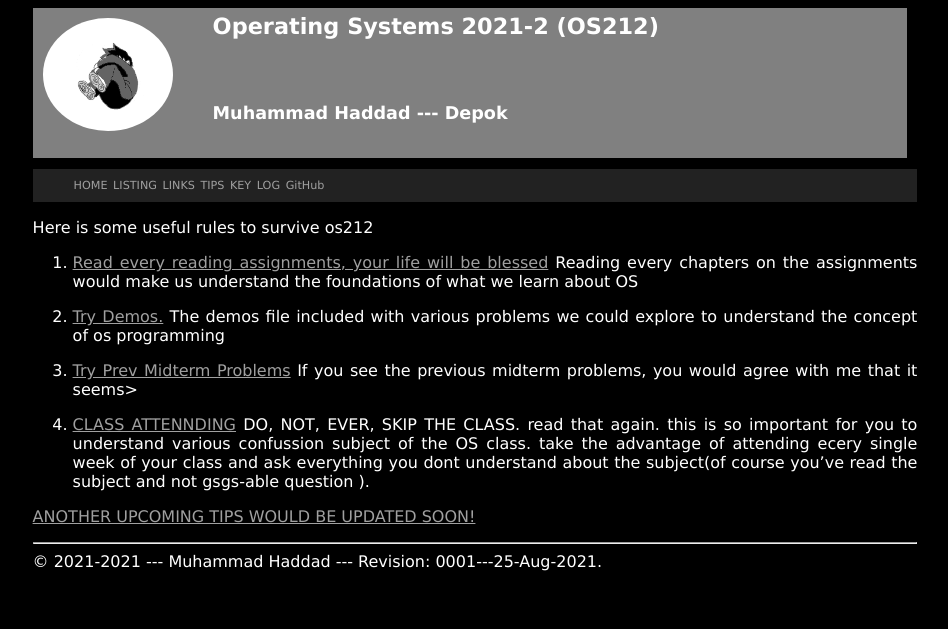
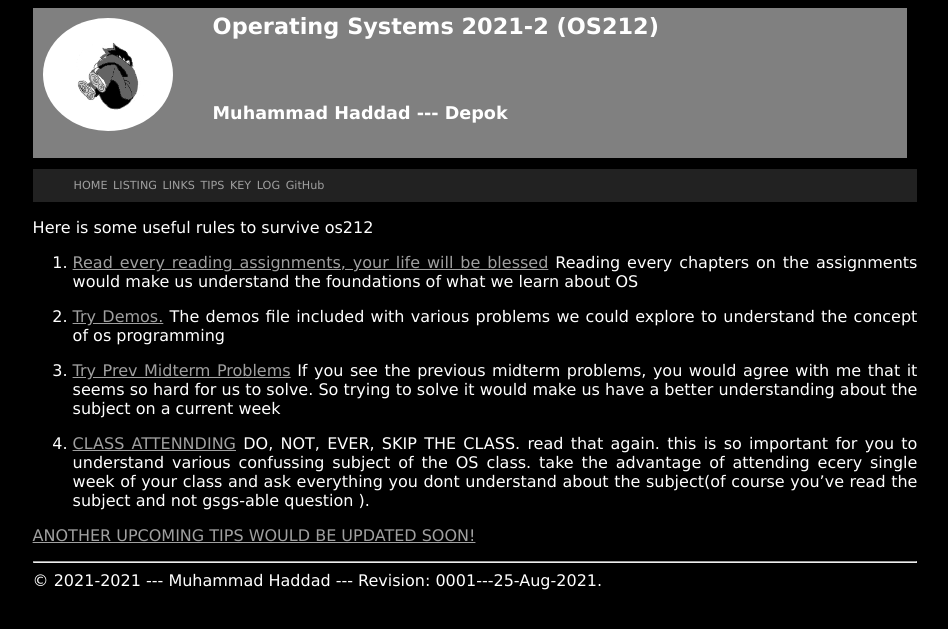
Before and after one commit to haddad9/os212, a Jekyll site: the page built from tips.md, in a window 1280 px wide. Shown: the top 629 px of the page, without its empty margins (165-1113 px from the left). Built offline with Jekyll 4.4.1, drawn with Linux system fonts in a browser that asks for light colours.

Commit message:
OS212 haddad9

```diff
--- a/tips.md
+++ b/tips.md
@@ -12,10 +12,10 @@ Reading every chapters on the assignments would make us understand the foundatio
 The demos file included with various problems we could explore to understand the concept of os programming
 
 3. [Try Prev Midterm Problems](#)
-If you see the previous midterm problems, you would agree with me that it seems>
+If you see the previous midterm problems, you would agree with me that it seems so hard for us to solve. So trying to solve it would make us have a better understanding about the subject on a current week
 
 4. [CLASS ATTENNDING](#)
-DO, NOT, EVER, SKIP THE CLASS. read that again. this is so important for you to understand various confussion subject of the OS class. take the advantage of attending ecery single week  of your class and ask everything you dont understand about the subject(of course you've read the subject and not gsgs-able question ).
+DO, NOT, EVER, SKIP THE CLASS. read that again. this is so important for you to understand various confussing subject of the OS class. take the advantage of attending ecery single week  of your class and ask everything you dont understand about the subject(of course you've read the subject and not gsgs-able question ).
 
 
 
```
